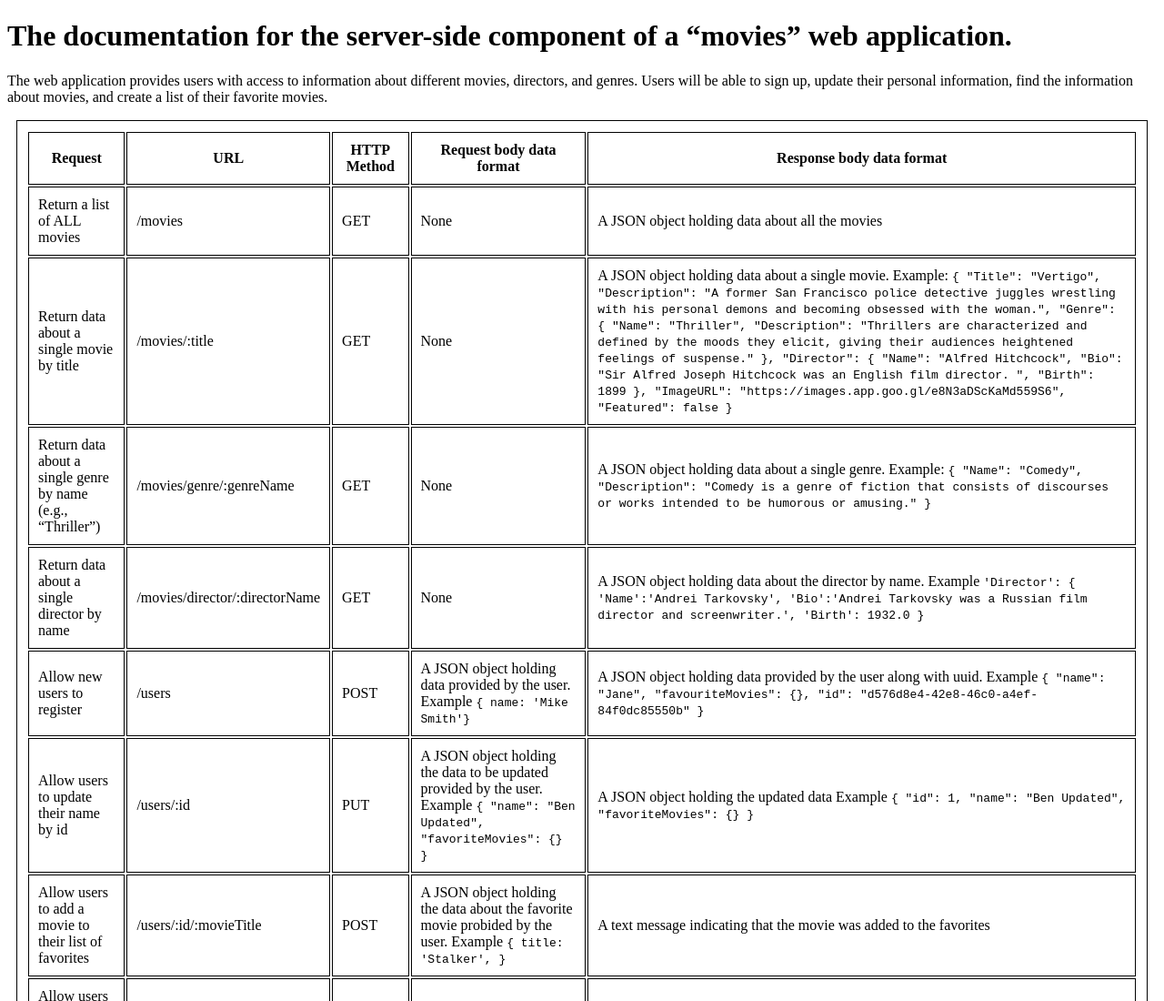
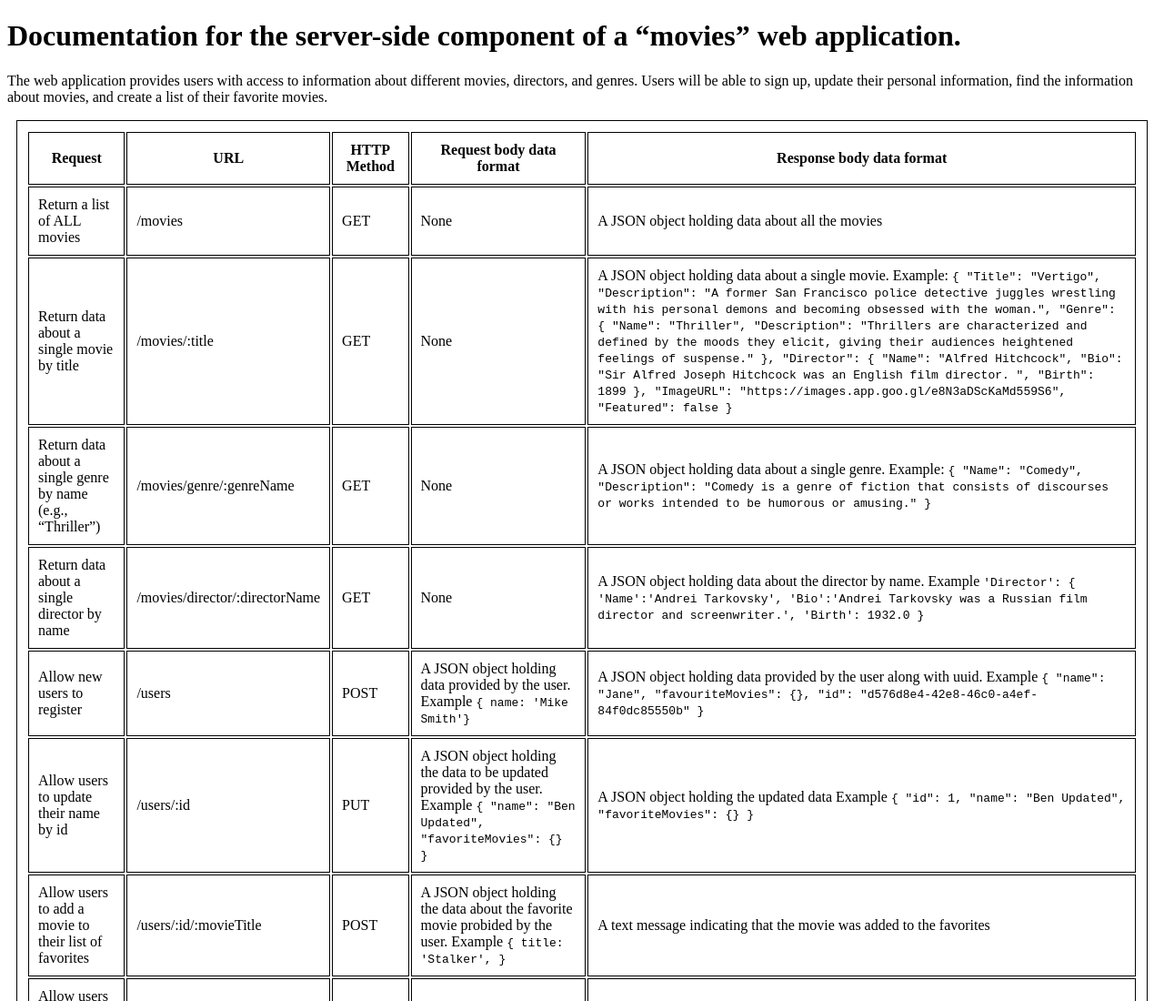
Before and after one commit to DevMarg/movie_api, a website: page public/documentation.html in a window 1280 px wide. Shown: the top 1100 px of the page at 91% size. Drawn offline with Linux system fonts and the light colour scheme.

Commit message:
Updated grammar
Updated grammar in the documentation file

```diff
--- a/public/documentation.html
+++ b/public/documentation.html
@@ -18,7 +18,7 @@
   <body>
     <header>
       <h1>
-        The documentation for the server-side component of a “movies” web
+        Documentation for the server-side component of a “movies” web
         application.
       </h1>
     </header>
```
